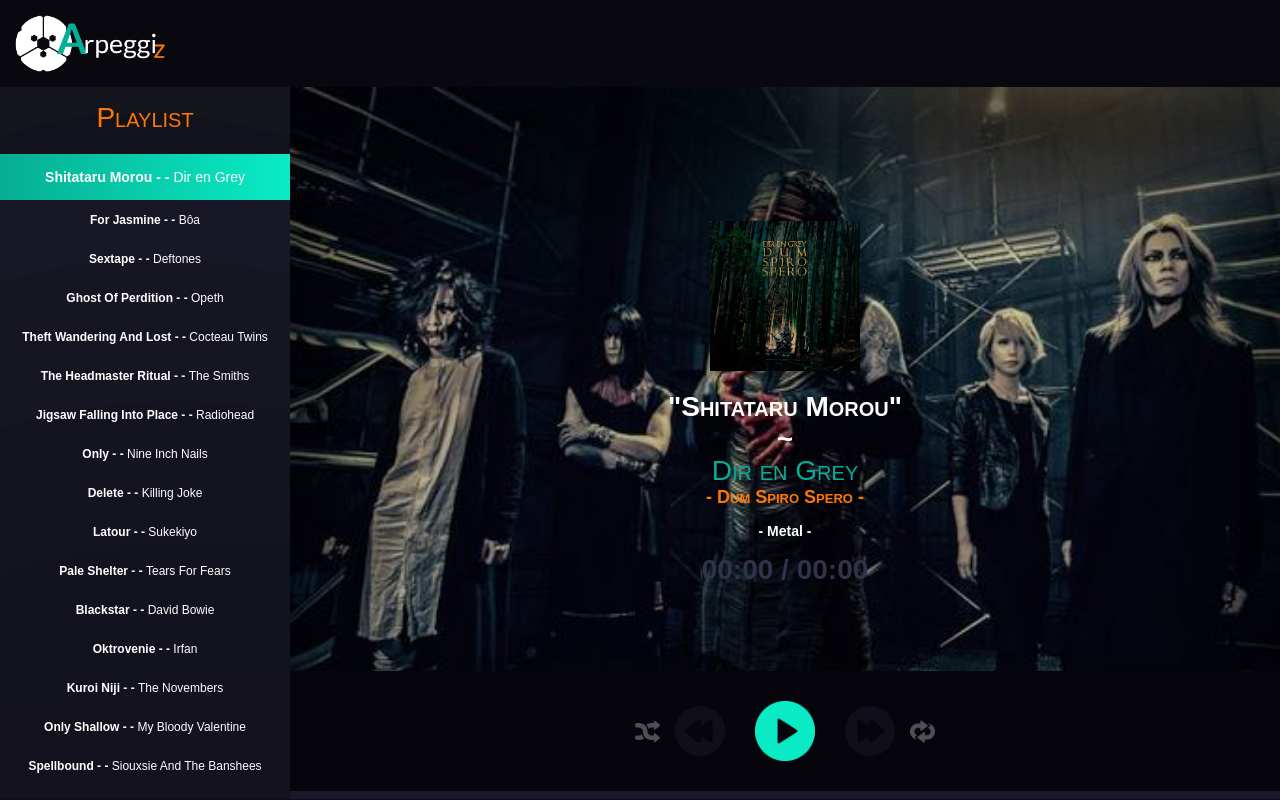
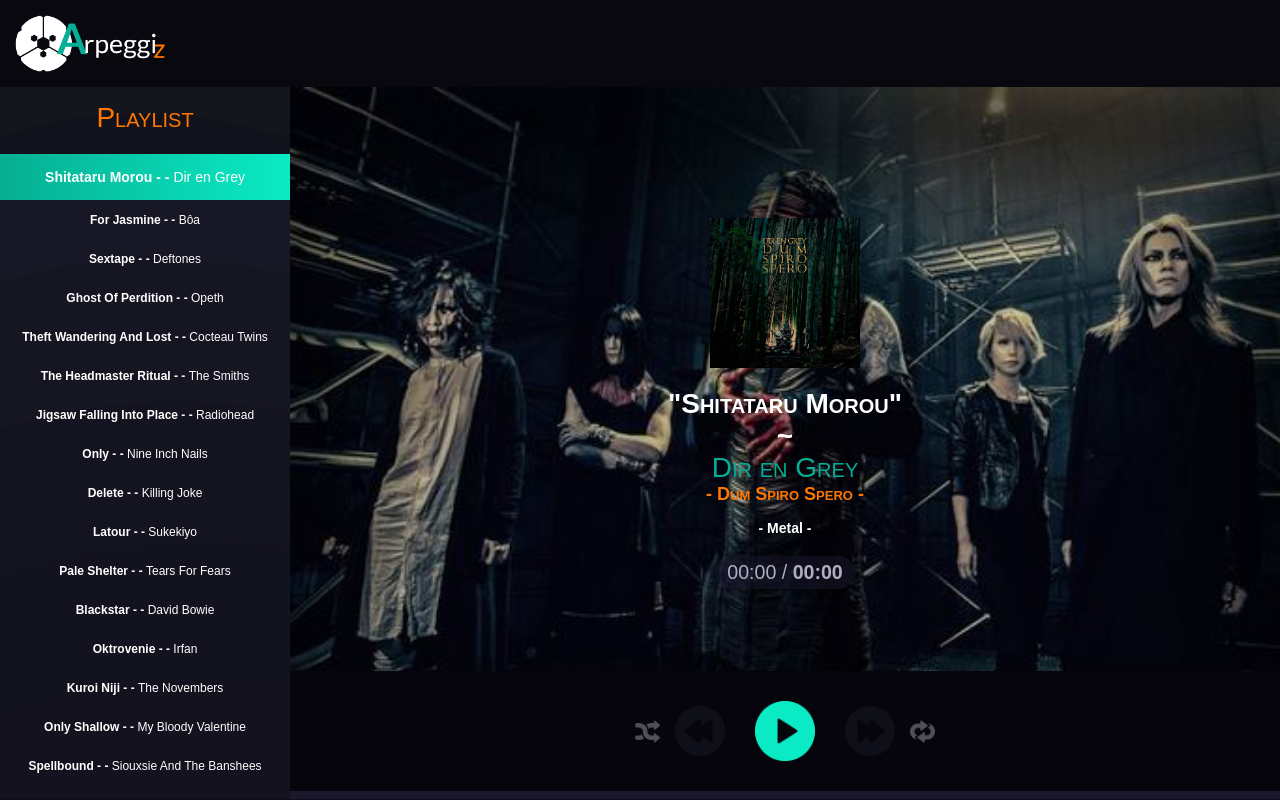
Before and after one commit to cassandra645/arpeggiz, a Vue app: page / in a window 1280 px wide. Built offline with nearby package versions, Linux system fonts and the light colour scheme.

Commit message:
Change timer style for background and duration

```diff
--- a/src/App.vue
+++ b/src/App.vue
@@ -14,7 +14,7 @@
               <div class="album"> - {{ current.album }} - </div>
               <div class="style">- {{ current.style }} -</div>
               <div class="timer">
-                {{ turnSecondsToMinutes (player.currentTime) }} / {{ turnSecondsToMinutes (player.duration) }}
+                <span class="timer-current">{{ turnSecondsToMinutes (player.currentTime) }}</span> / <span class="timer-duration">{{ turnSecondsToMinutes (player.duration) }}</span>
               </div>
             </h2>
           </div>
@@ -441,8 +441,19 @@
 }
 
 .timer {
-  margin-top: 15px;
-  color: #34314b;
+  margin: 0 auto;
+  margin-top: 20px;
+  padding: 5px;
+  color: #b0adc4;
+  background-color:#1b182e77;
+  border-radius: 50px;
+  font-size: 0.7em;
+  font-weight: normal;
+  width: 60%;
+}
+
+.timer-duration {
+  font-weight: bold;
 }
 
 /**Options'appearance */
```
